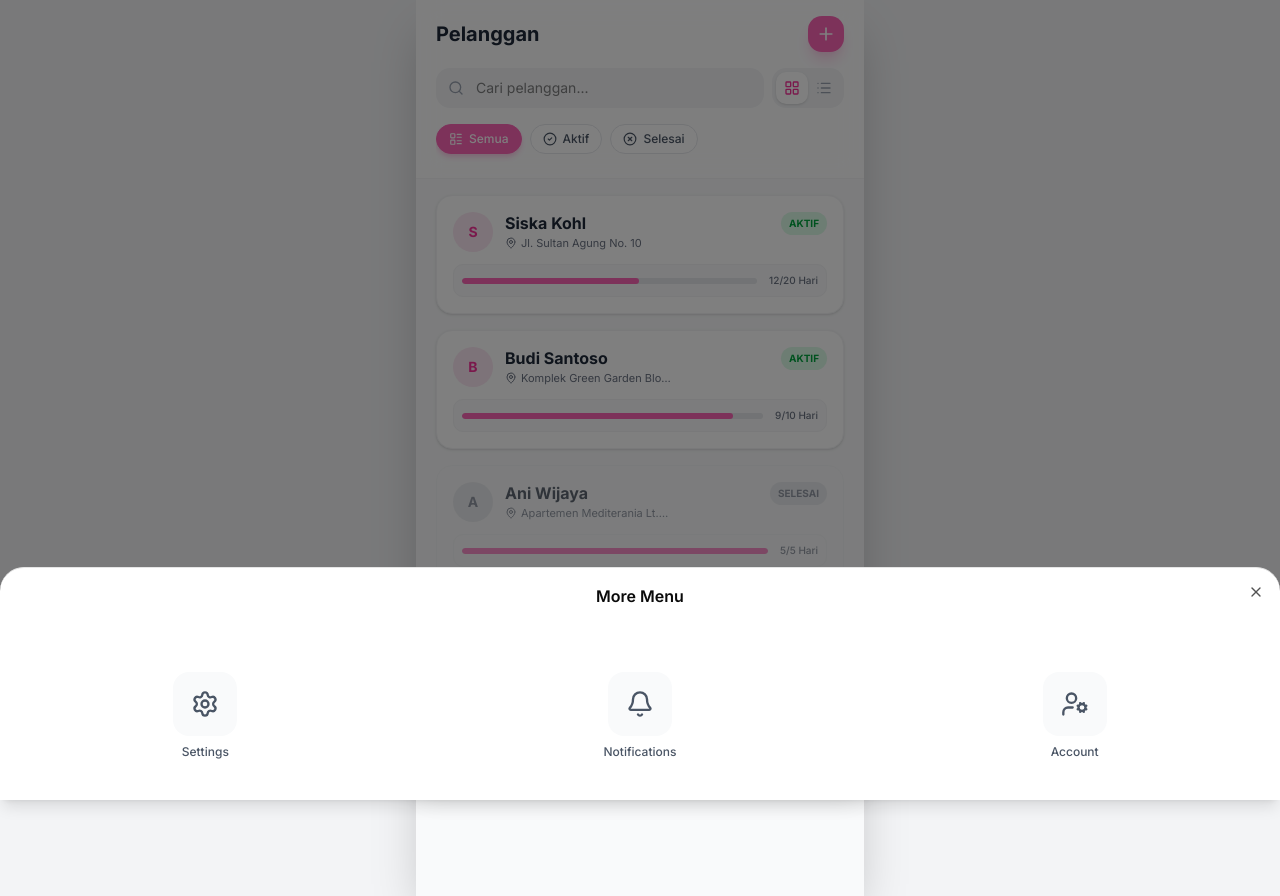
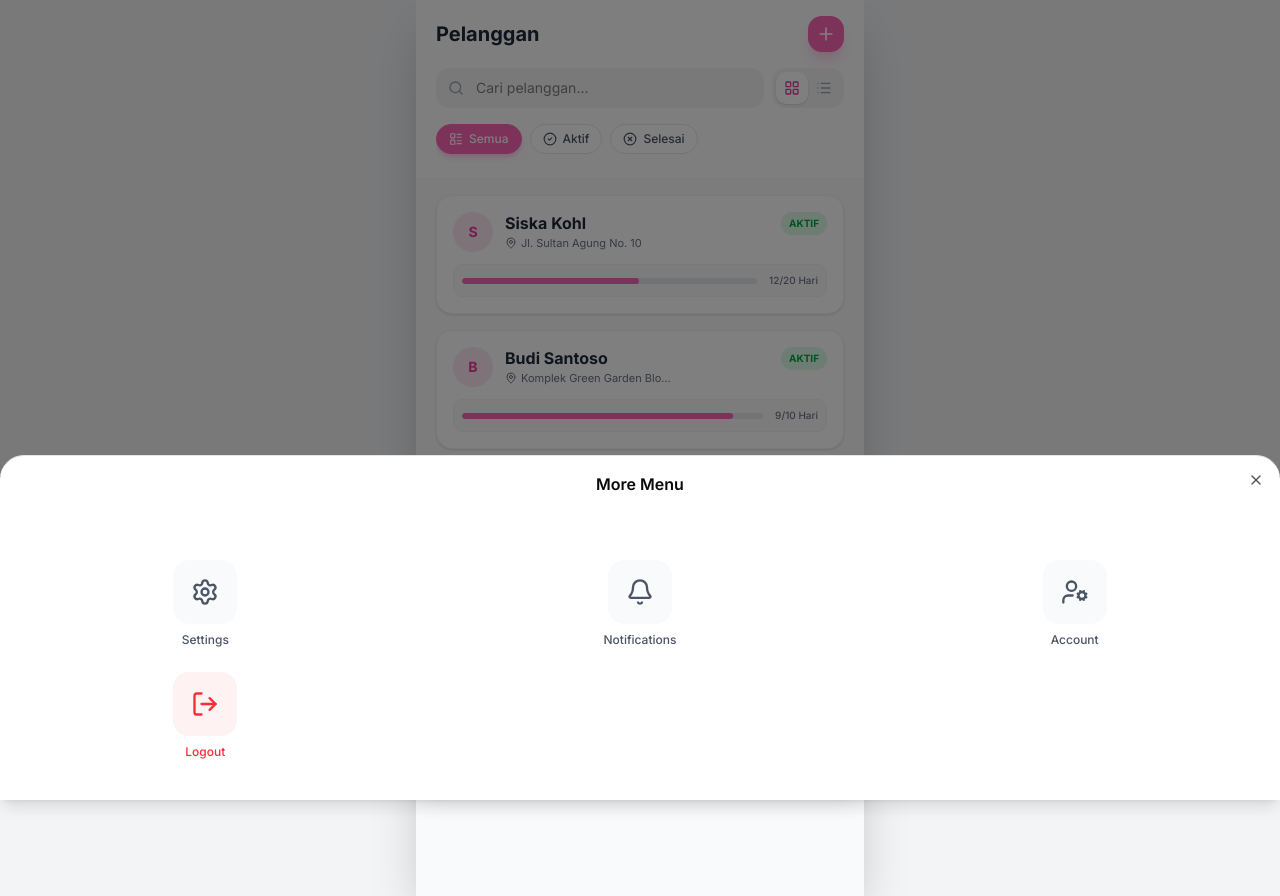
Before and after one commit to Driannm/next-js-cs-assistance, a Next.js app: page /customer in a window 1280 px wide. Both pictures are taken after a click on the button "More". Built offline with nearby package versions, Linux system fonts and the light colour scheme.

Commit message:
feat(auth): implement logout api and add logout button to bottom nav

```diff
--- /dev/null
+++ b/app/api/auth/logout/route.ts
@@ -0,0 +1,17 @@
+// app/api/auth/logout/route.ts
+import { NextResponse } from "next/server";
+
+export async function POST() {
+  const res = NextResponse.json({ success: true, message: "Berhasil logout" });
+
+  // Cara menghapus cookie adalah menimpanya dengan string kosong
+  // dan mengatur waktu expired-nya ke masa lalu (0)
+  res.cookies.set("token", "", {
+    httpOnly: true,
+    path: "/",
+    expires: new Date(0), // Ini kuncinya: langsung kadaluarsa
+    secure: process.env.NODE_ENV === "production",
+  });
+
+  return res;
+}
--- a/components/bottom-nav.tsx
+++ b/components/bottom-nav.tsx
@@ -1,6 +1,7 @@
 "use client";
 
 import { useState } from "react";
+import { useRouter } from "next/navigation"; // 1. Import useRouter
 import {
   Home,
   CircleUser,
@@ -10,6 +11,7 @@ import {
   Settings,
   Bell,
   UserCog,
+  LogOut, // 2. Import Icon LogOut
 } from "lucide-react";
 import Link from "next/link";
 import { usePathname } from "next/navigation";
@@ -23,11 +25,13 @@ import {
 
 export default function BottomNav() {
   const pathname = usePathname();
+  const router = useRouter(); // 3. Init Router
   const [open, setOpen] = useState(false);
+  const [loading, setLoading] = useState(false); // 4. State loading agar tidak double click
 
   const menu = [
     { name: "Dashboard", href: "/dashboard", icon: Home },
-    { name: "Pelanggan", href: "/pelanggan", icon: CircleUser },
+    { name: "Pelanggan", href: "/customer", icon: CircleUser },
     { name: "Order", href: "/order", icon: ReceiptText },
     { name: "Menu", href: "/menu", icon: Soup },
   ];
@@ -37,6 +41,26 @@ export default function BottomNav() {
     { name: "Notifications", href: "/notifications", icon: Bell },
     { name: "Account", href: "/account", icon: UserCog },
   ];
+
+  // 5. Fungsi Handle Logout
+  const handleLogout = async () => {
+    setLoading(true);
+    try {
+      const res = await fetch("/api/auth/logout", {
+        method: "POST",
+      });
+
+      if (res.ok) {
+        setOpen(false); // Tutup menu
+        router.push("/login"); // Redirect ke login
+        router.refresh(); // Refresh state router
+      }
+    } catch (error) {
+      console.error("Logout error:", error);
+    } finally {
+      setLoading(false);
+    }
+  };
 
   return (
     <>
@@ -58,7 +82,6 @@ export default function BottomNav() {
                     active ? "text-pink-400" : "text-gray-400 hover:text-gray-600"
                   }`}
                 >
-                  {/* Icon size sedikit disesuaikan, stroke width diatur agar tidak terlalu tebal */}
                   <Icon className={`h-6 w-6 transition-transform duration-200 ${active ? "stroke-[2.5px]" : "stroke-2 group-hover:-translate-y-0.5"}`} />
                   <span className="text-[10px] font-medium leading-none">{item.name}</span>
                 </Link>
@@ -81,6 +104,7 @@ export default function BottomNav() {
                 </SheetHeader>
 
                 <div className="grid grid-cols-3 gap-6 mt-8">
+                  {/* Item Menu Lainnya */}
                   {moreMenu.map((item) => {
                     const Icon = item.icon;
                     return (
@@ -97,6 +121,21 @@ export default function BottomNav() {
                       </Link>
                     );
                   })}
+
+                  {/* 6. TOMBOL LOGOUT (Ditambahkan di sini) */}
+                  <button
+                    onClick={handleLogout}
+                    disabled={loading}
+                    className="flex flex-col items-center group"
+                  >
+                    <div className="bg-red-50 text-red-500 group-hover:bg-red-100 transition-colors w-16 h-16 rounded-2xl flex items-center justify-center mb-2">
+                      <LogOut className="h-7 w-7" />
+                    </div>
+                    <span className="text-xs font-medium text-red-500 group-hover:text-red-600 transition-colors">
+                      {loading ? "Keluar..." : "Logout"}
+                    </span>
+                  </button>
+
                 </div>
               </SheetContent>
             </Sheet>
```
